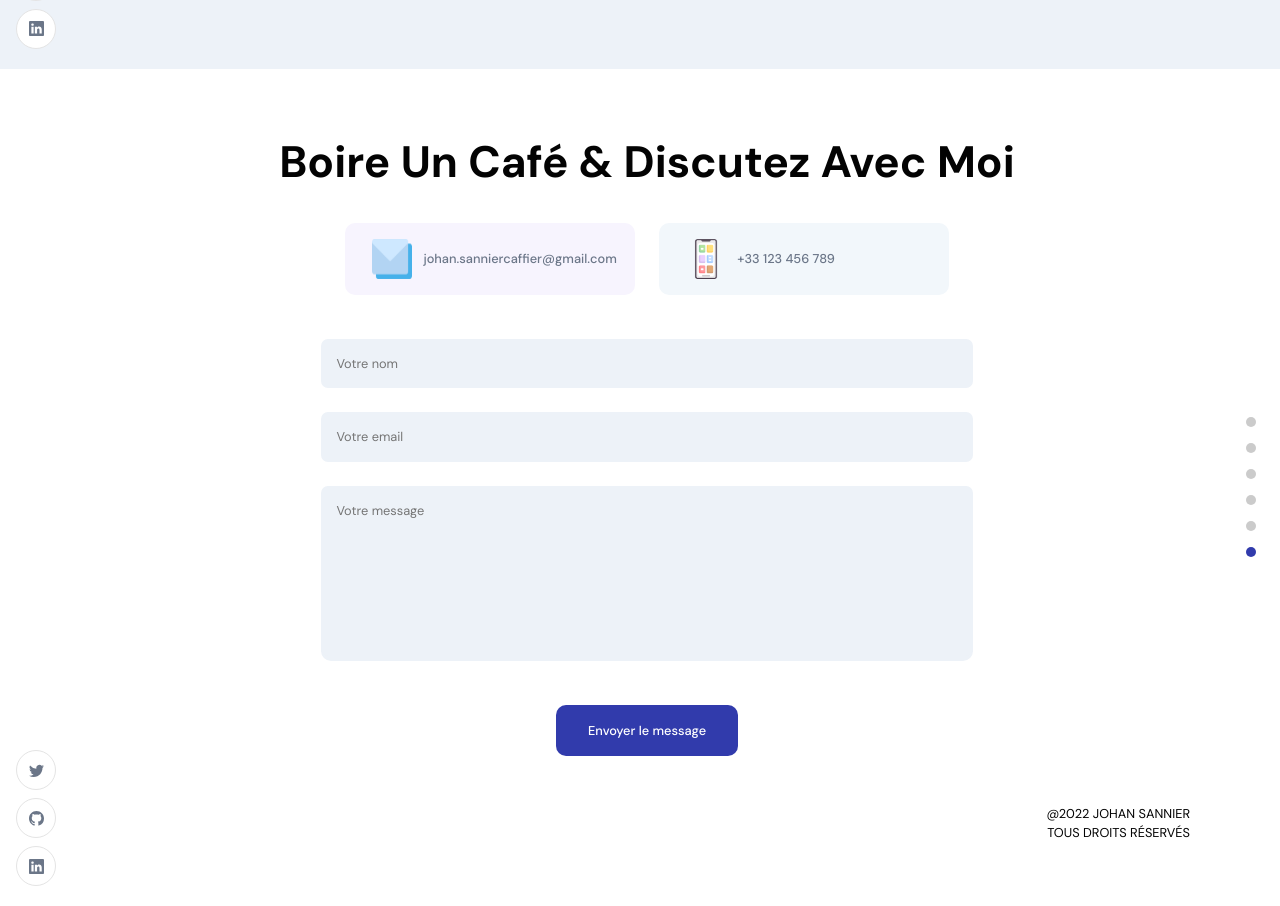
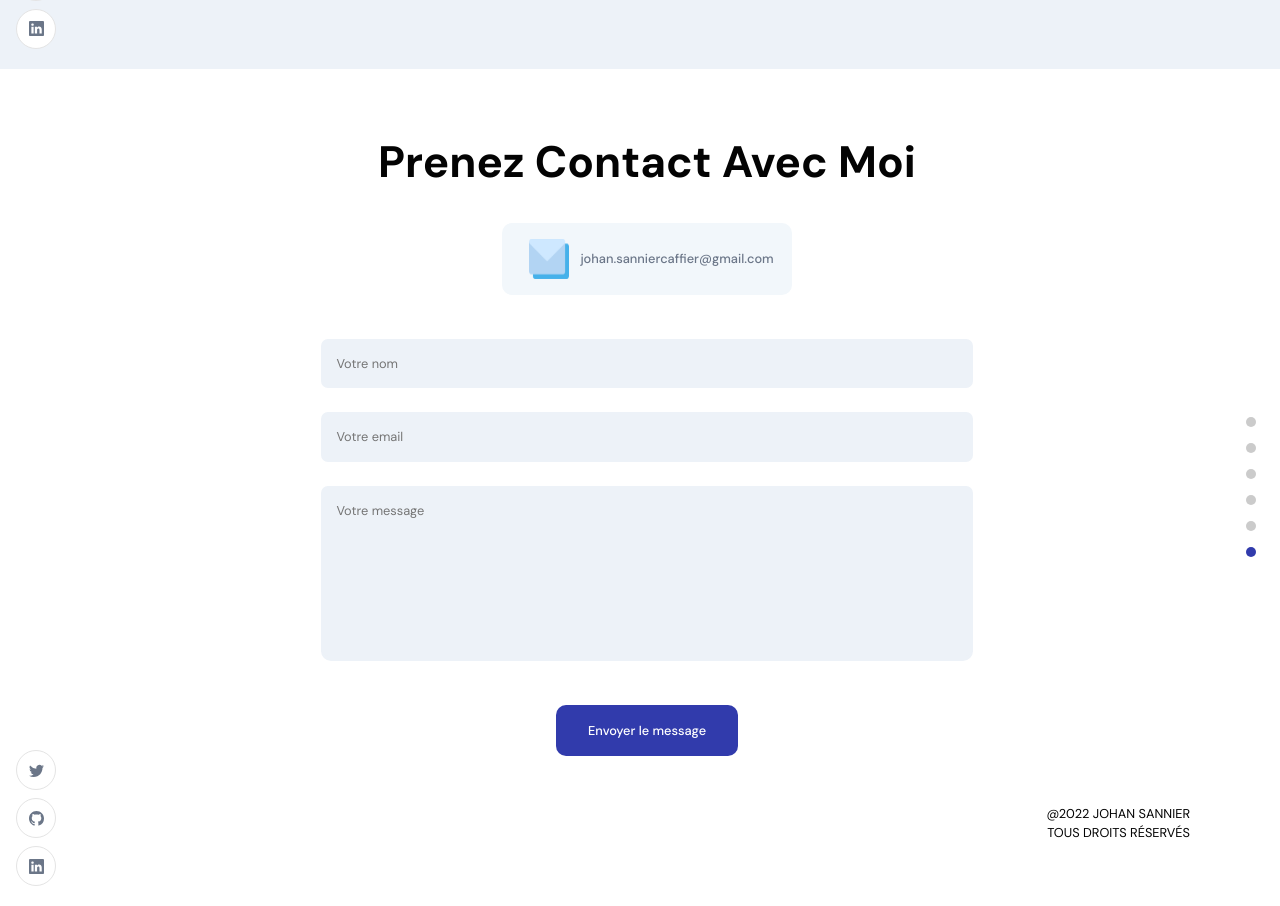
Before and after one commit to JohanSannier/portfolio, a React (Create React App) app: page / in a window 1280 px wide. Shown: the part 4263-5169 px from the top of the page. Built offline with nearby package versions, Linux system fonts and the light colour scheme.

Commit message:
suppression tel

```diff
--- a/src/container/Footer/Footer.jsx
+++ b/src/container/Footer/Footer.jsx
@@ -30,12 +30,11 @@ const Footer = () => {
       )
       .then(
         (response) => {
-          console.log("SUCCESS!", response.status, response.text);
           setLoading(false);
           setIsFormSubmitted(true);
         },
         (err) => {
-          console.log("FAILED...", err);
+          console.log("Erreur...", err);
         }
       );
   };
@@ -48,7 +47,7 @@ const Footer = () => {
 
   return (
     <>
-      <h2 className="head-text">Boire un café & Discutez avec moi</h2>
+      <h2 className="head-text">Prenez contact avec moi</h2>
       <div className="app__footer-cards">
         <div className="app__footer-card">
           <img src={images.email} alt="email" />
@@ -56,12 +55,12 @@ const Footer = () => {
             johan.sanniercaffier@gmail.com
           </a>
         </div>
-        <div className="app__footer-card">
+        {/* <div className="app__footer-card">
           <img src={images.mobile} alt="téléphone" />
           <a href="tel:+33 123 456 789" className="p-text">
             +33 123 456 789
           </a>
-        </div>
+        </div> */}
       </div>
       {!isFormSubmitted ? (
         <div className="app__footer-form app__flex">
```
